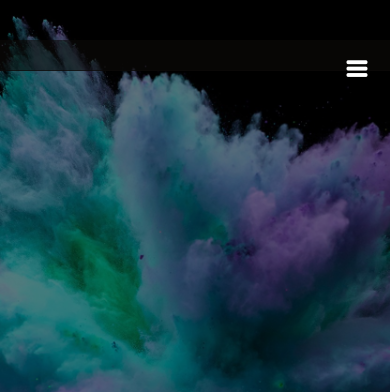
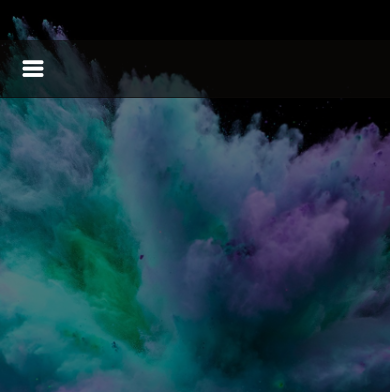
Before and after one commit to tiedyeVYE/shop, a plain HTML site: page index.html in a window 390 px wide. Shown: the top 392 px of the page. Drawn offline with nearby package versions, Linux system fonts and the light colour scheme; a web font is replaced by a local one.

Commit message:
Add files via upload

```diff
--- a/assets/css/style.css
+++ b/assets/css/style.css
@@ -1,10 +1,3 @@
-/**
-* Template Name: Restaurantly - v1.1.0
-* Template URL: https://bootstrapmade.com/restaurantly-restaurant-template/
-* Author: BootstrapMade.com
-* License: https://bootstrapmade.com/license/
-*/
-
 
 .invertir-color {
      -webkit-filter: invert(100%);
@@ -184,6 +177,7 @@ h1, h2, h3, h4, h5, h6 {
   z-index: 997;
   padding: 15px 0;
   top: 40px;
+  min-height: 58px;
 }
 
 #header.header-scrolled {
@@ -343,7 +337,7 @@ h1, h2, h3, h4, h5, h6 {
 /* Mobile Navigation */
 .mobile-nav-toggle {
   position: absolute;
-  right: 15px;
+  left: 15px;
   top: 15px;
   z-index: 9998;
   border: 0;
```
